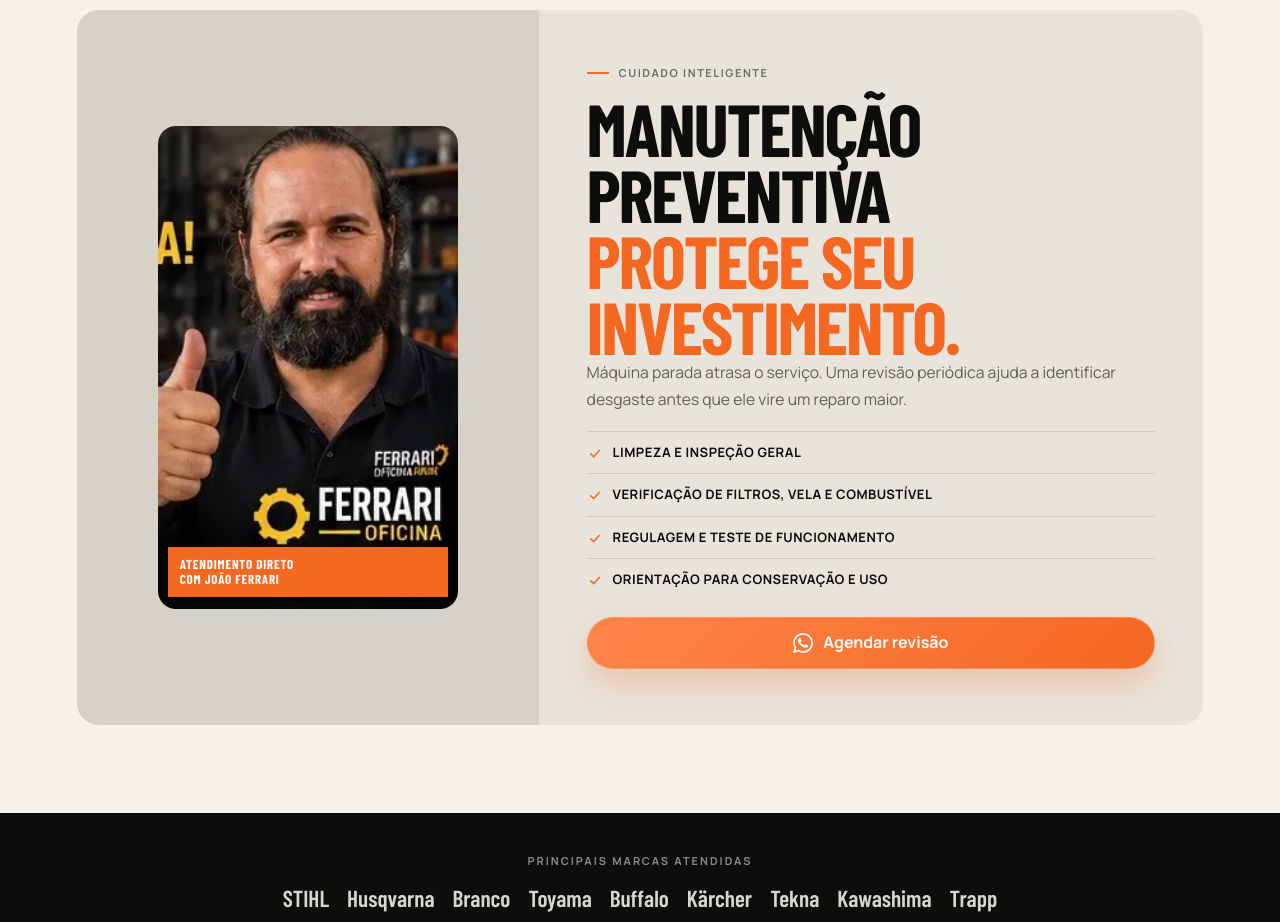
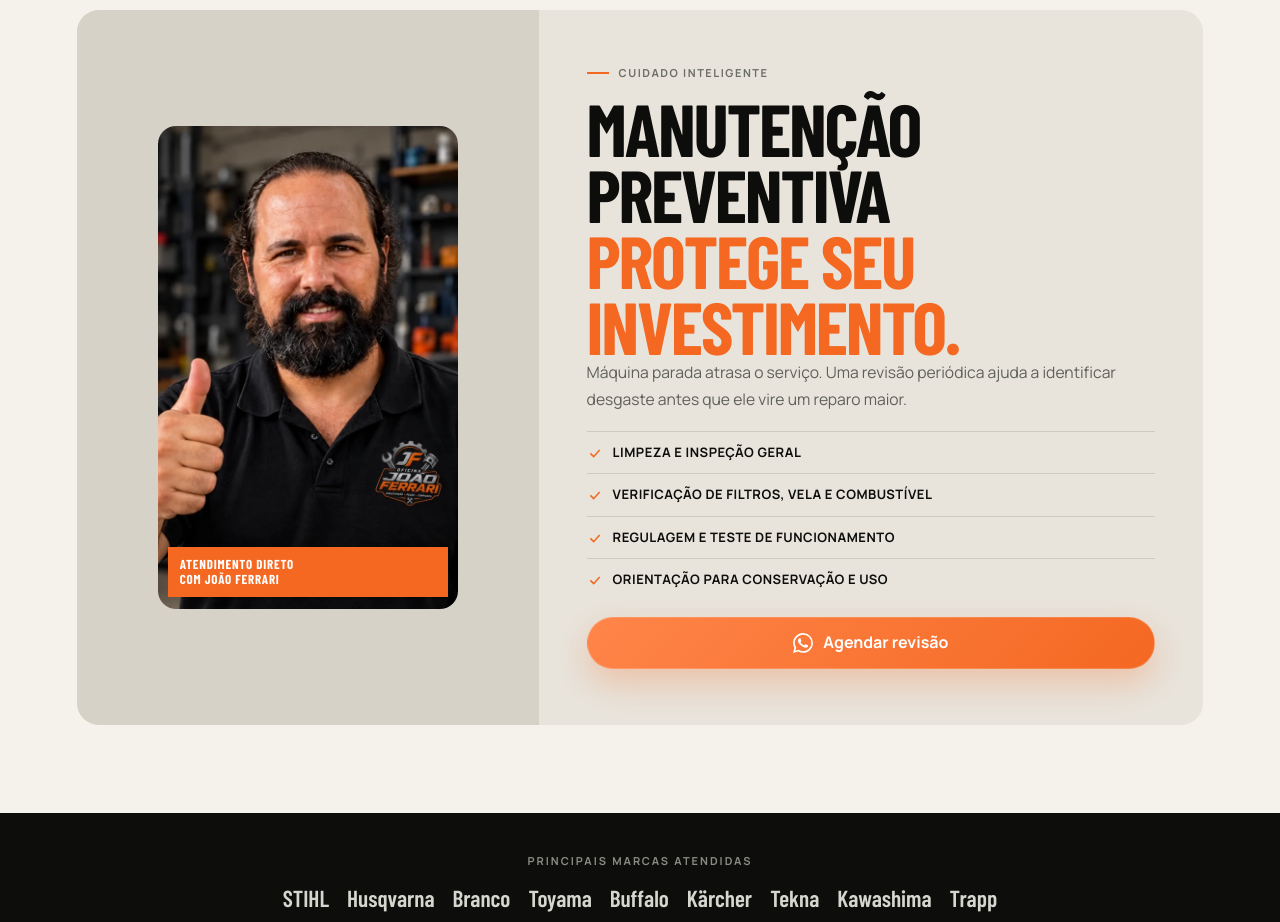
Before and after one commit to ferrari-oficina/ferrari-oficina.github.io, a React app: page index.html in a window 1280 px wide. Shown: the part 7060-7982 px from the top of the page. Built offline with nearby package versions, Linux system fonts and the light colour scheme.

Commit message:
Atualiza retrato de João Ferrari com foto limpa e logo da oficina na camisa

```diff
--- a/index.html
+++ b/index.html
@@ -280,7 +280,7 @@
     <div class="prevention-card">
       <div class="prevention-art">
         <div class="portrait-frame">
-          <img src="oficina/joao-ferrari.webp" alt="João Ferrari, responsável pela Oficina João Ferrari" width="235" height="378" loading="lazy">
+          <img src="oficina/joao-ferrari-logo-site.webp" alt="João Ferrari, responsável pela Oficina João Ferrari" width="622" height="1000" loading="lazy">
           <span class="tag">ATENDIMENTO DIRETO<br>COM JOÃO FERRARI</span>
         </div>
       </div>
```
Also changed, not shown: oficina/joao-ferrari-logo-site.webp (added).
